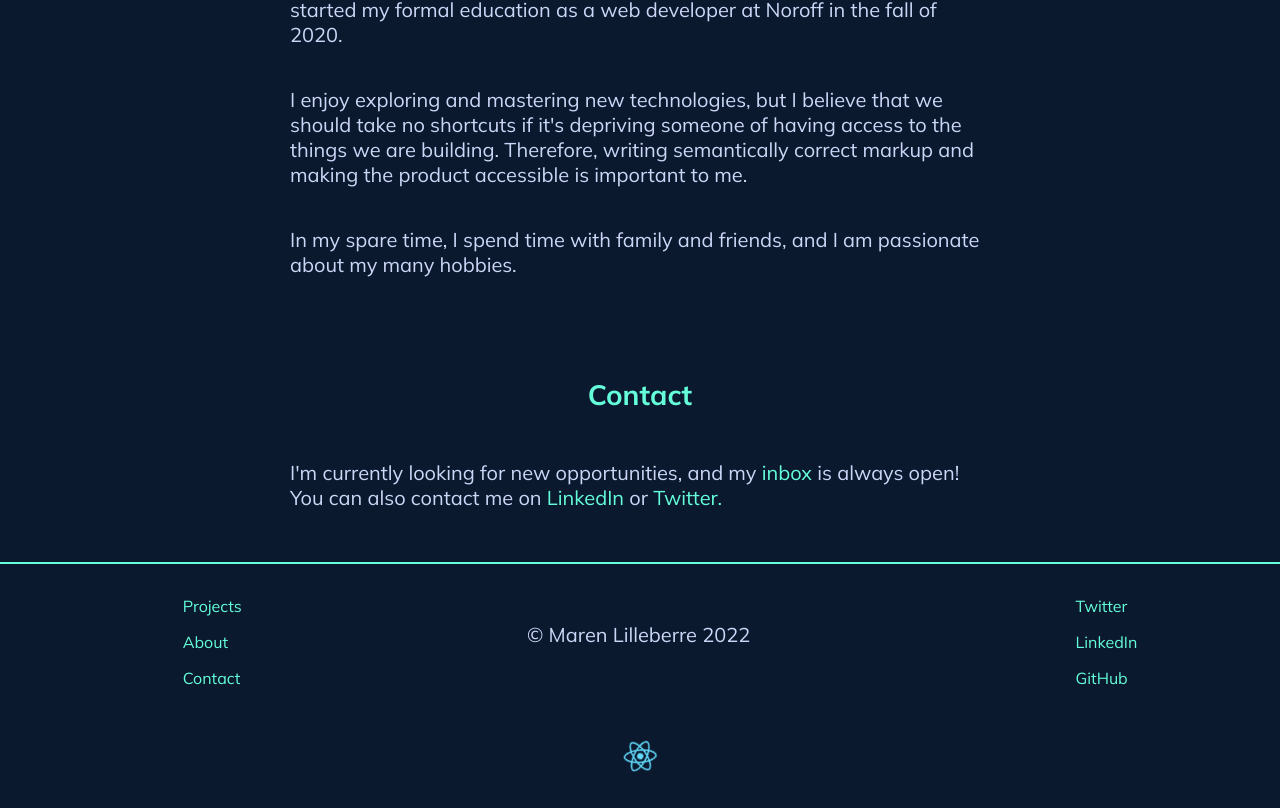
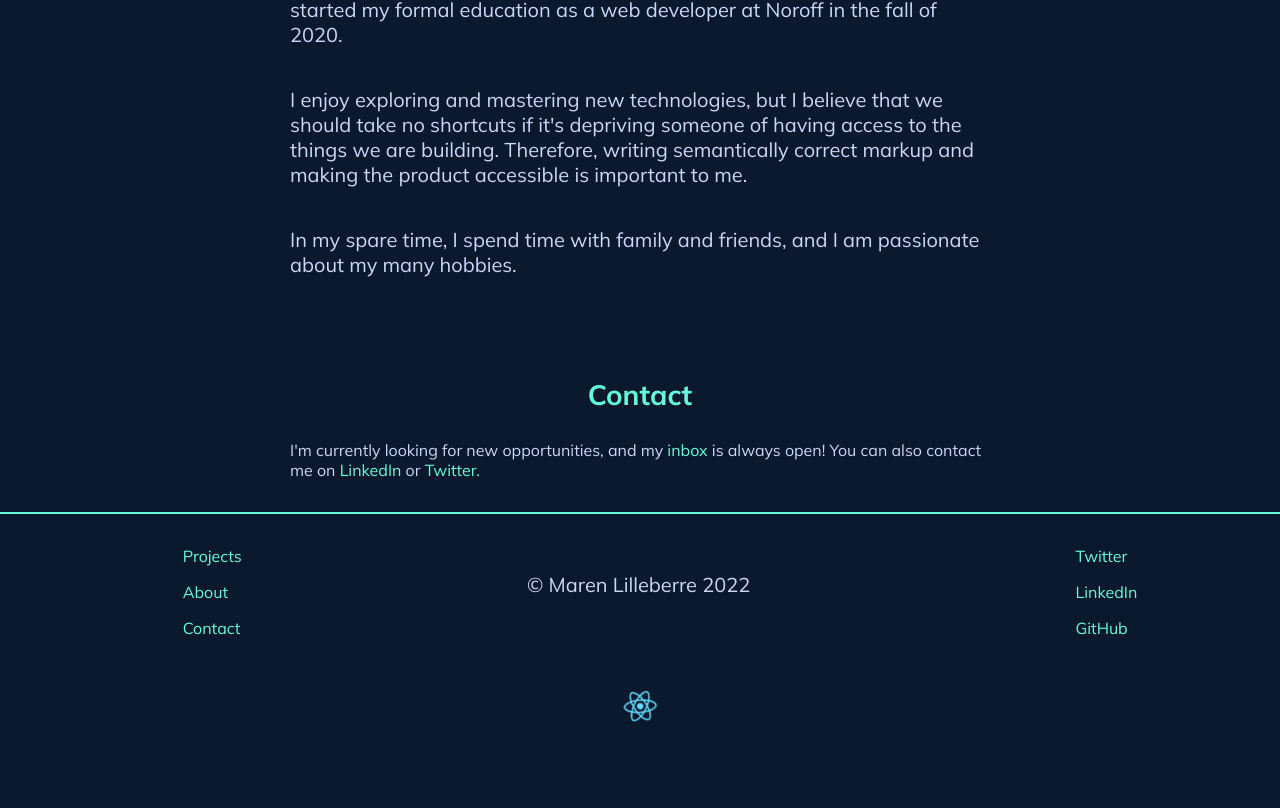
Before and after one commit to Zohla/react_portfolio, a React (Create React App) app: page / in a window 1280 px wide. Shown: the part 3883-4691 px from the top of the page. After the commit the page ends 4641 px from the top, so only its background shows below. Built offline with nearby package versions, Linux system fonts and the light colour scheme.

Commit message:
accessability

```diff
--- a/src/components/Contact.js
+++ b/src/components/Contact.js
@@ -4,7 +4,7 @@ function Contact() {
   return (
     <section id="Contact">
       <h3>Contact</h3>
-      <p>
+      <adress>
         I'm currently looking for new opportunities, and my{" "}
         <a href="mailto:marenlilleberre@gmail.com">
           <span className="Link-hover">inbox</span>{" "}
@@ -25,7 +25,7 @@ function Contact() {
         >
           <span className="Link-hover">Twitter</span>.
         </a>
-      </p>
+      </adress>
     </section>
   );
 }
```
